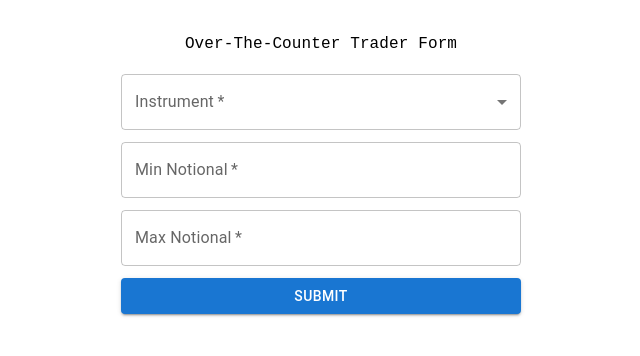
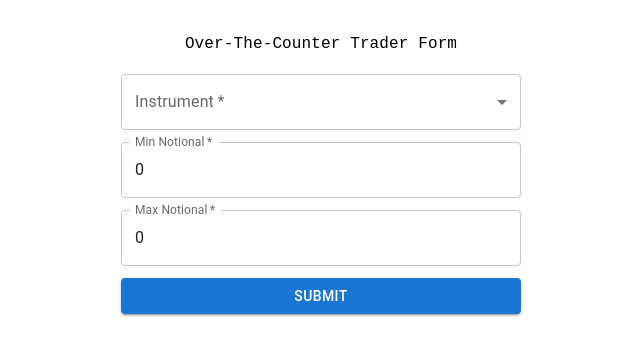
Before and after one commit to rizwan-rizu/galaxyDigitalAssessment, a React (Create React App) app: page / in a window 1280 px wide. Shown: the top 356 px of the page, without its empty margins (319-959 px from the left). Built offline with nearby package versions, Linux system fonts and the light colour scheme.

Commit message:
made trader form dynamic based on form json

```diff
--- a/src/App.tsx
+++ b/src/App.tsx
@@ -1,4 +1,4 @@
-import TradeForm from './components/traderFrom/traderForm';
+import TradeForm from './components/traderFrom';
 
 const App = () => {
   return (
--- /dev/null
+++ b/src/components/traderFrom/formJson.tsx
@@ -0,0 +1,24 @@
+export interface iformFields {
+  type: string
+  label: string
+  variant: "outlined" | "filled" | "standard"
+  name: string
+  placeholder?: string
+  size?: "medium" | "small"
+  fullWidth?: boolean
+  required?: boolean
+  data?: any[]
+  isVisible?: boolean
+}
+
+export const formFields = (state: any): iformFields[] => ([
+  { variant: "outlined", type: "select", label: "Instrument", name: "instrument", data: ["Options", "Spot"], size: "medium", fullWidth: true, required: true, isVisible: true },
+  { variant: "outlined", type: "date", label: "Expiration Date", name: "expirationDate", size: "medium", fullWidth: true, required: true, isVisible: state.instrument === "Options" },
+  { variant: "outlined", type: "select", label: "Type", name: "type", data: ["Call", "Put"], size: "medium", fullWidth: true, required: true, isVisible: state.instrument === "Options" },
+  { variant: "outlined", type: "number", label: "Strike Price", name: "strikePrice", placeholder: "E.g 10", size: "medium", fullWidth: true, required: true, isVisible: state.instrument === "Options" },
+  { variant: "outlined", type: "number", label: "Price", name: "price", placeholder: "E.g 1000", size: "medium", fullWidth: true, required: true, isVisible: ["Options", "Spot"].includes(state.instrument) },
+  { variant: "outlined", type: "number", label: "Quantity", name: "quantity", placeholder: "E.g 10", size: "medium", fullWidth: true, required: true, isVisible: ["Options", "Spot"].includes(state.instrument) },
+  { variant: "outlined", type: "text", label: "Token Name", name: "tokenName", placeholder: "E.g 10", size: "medium", fullWidth: true, required: true, isVisible: ["Options", "Spot"].includes(state.instrument) },
+  { variant: "outlined", type: "number", label: "Min Notional", name: "minNotional", placeholder: "E.g 100", size: "medium", fullWidth: true, required: true, isVisible: true },
+  { variant: "outlined", type: "number", label: "Max Notional", name: "maxNotional", placeholder: "E.g 100", size: "medium", fullWidth: true, required: true, isVisible: true },
+])
--- /dev/null
+++ b/src/components/traderFrom/index.tsx
@@ -0,0 +1,65 @@
+import { FC, useReducer } from 'react';
+import { Box, Stack } from '@mui/material';
+import { Text } from '../../commonComponents/commonStyledComponents';
+import { initialFormState, reducer } from './reducer';
+import MuiSelect from '../../commonComponents/select';
+import MuiTextfield from '../../commonComponents/textInput';
+import MuiButton from '../../commonComponents/button';
+import { formFields, iformFields } from './formJson';
+
+const TradeForm: FC = () => {
+  const [formValue, dispatch] = useReducer(reducer, initialFormState)
+
+  const handleChange = (e: any) => {
+    dispatch({ type: e.target.name, data: e.target.value })
+  }
+
+  const formJson = formFields(formValue)
+
+  return (
+    <Box height={"100%"} position={"relative"}>
+      <Box py={4} sx={{ transform: "translate(-50%)" }} position={"absolute"} left={"50%"} minWidth={"400px"}>
+        <Text sx={{ fontSize: 16, textAlign: "center" }} variant="h6">Over-The-Counter Trader Form</Text>
+        <form onSubmit={() => console.log(formValue)}>
+          <Stack mt={2} direction="column" spacing={1.5}>
+            {formJson.map((item: iformFields) => (
+              <>
+                {["text", "number", "date"].includes(item.type) && item.isVisible &&
+                  <MuiTextfield
+                    variant={item.variant}
+                    type={item.type}
+                    value={formValue[item.name] ?? ""}
+                    label={item.label}
+                    name={item.name}
+                    placeholder={item.placeholder}
+                    size={item.size}
+                    onChange={handleChange}
+                    fullWidth={item.fullWidth}
+                    required={item.required}
+                    InputLabelProps={(item.type === "date") ? { shrink: true } : undefined}
+                  />
+                }
+                {item.type === "select" && item.isVisible &&
+                  <MuiSelect
+                    variant={item.variant}
+                    data={item.data}
+                    defaultValue={formValue[item.name] ?? ""}
+                    label={item.label}
+                    name={item.name}
+                    required={item.required}
+                    size={item.size}
+                    fullWidth={item.fullWidth}
+                    onChange={handleChange}
+                  />
+                }
+              </>
+            ))}
+            <MuiButton variant="contained" label="Submit" color="primary" type="submit" />
+          </Stack>
+        </form>
+      </Box>
+    </Box>
+  );
+};
+
+export default TradeForm;
--- a/src/components/traderFrom/traderForm.tsx
+++ /dev/null
@@ -1,47 +0,0 @@
-import { FC, useReducer } from 'react';
-import { Box, Stack } from '@mui/material';
-import { Text } from '../../commonComponents/commonStyledComponents';
-import { initialFormState, reducer } from './reducer';
-import MuiSelect from '../../commonComponents/select';
-import MuiTextfield from '../../commonComponents/textInput';
-import MuiButton from '../../commonComponents/button';
-
-const TradeForm: FC = () => {
-  const [formValue, dispatch] = useReducer(reducer, initialFormState)
-
-  const handleChange = (e: any) => {
-    dispatch({ type: e.target.name, data: e.target.value })
-  }
-
-  return (
-    <Box height={"100%"} position={"relative"}>
-      <Box py={4} sx={{ transform: "translate(-50%)" }} position={"absolute"} left={"50%"} minWidth={"400px"}>
-        <Text sx={{ fontSize: 16, textAlign: "center" }} variant="h6">Over-The-Counter Trader Form</Text>
-        <form onSubmit={() => console.log(formValue)}>
-          <Stack mt={2} direction="column" spacing={1.5}>
-            <MuiSelect variant="outlined" label="Instrument" size="medium" name="instrument" defaultValue={formValue.instrument} data={["Options", "Spot"]} onChange={handleChange} fullWidth required />
-            {formValue.instrument === "Options" && (
-              <>
-                <MuiTextfield variant="outlined" type="date" size="medium" name="expirationDate" defaultValue={formValue.expirationDate} label="Expiration Date" onChange={handleChange} InputLabelProps={{ shrink: true }} fullWidth required />
-                <MuiSelect variant="outlined" label="Type" size="medium" name="type" defaultValue={formValue.type} data={["Put", "Call"]} onChange={handleChange} fullWidth required />
-                <MuiTextfield variant="outlined" type="number" size="medium" name="strikePrice" label="Strike Price" onChange={handleChange} fullWidth required />
-              </>
-            )}
-            {["Spot", "Options"].includes(formValue.instrument) && (
-              <>
-                <MuiTextfield variant="outlined" type="number" size="medium" name="price" label="Price" onChange={handleChange} fullWidth required />
-                <MuiTextfield variant="outlined" type="number" size="medium" name="quantity" label="Quantity" onChange={handleChange} fullWidth required />
-                <MuiTextfield variant="outlined" type="string" size="medium" name="tokenName" label="Token Name" onChange={handleChange} fullWidth required />
-              </>
-            )}
-            <MuiTextfield variant="outlined" type="number" size="medium" name="minNotional" label="Min Notional" onChange={handleChange} fullWidth required />
-            <MuiTextfield variant="outlined" type="number" size="medium" name="maxNotional" label="Max Notional" onChange={handleChange} fullWidth required />
-            <MuiButton variant='contained' label="Submit" type="submit" />
-          </Stack>
-        </form>
-      </Box>
-    </Box>
-  );
-};
-
-export default TradeForm;
```
